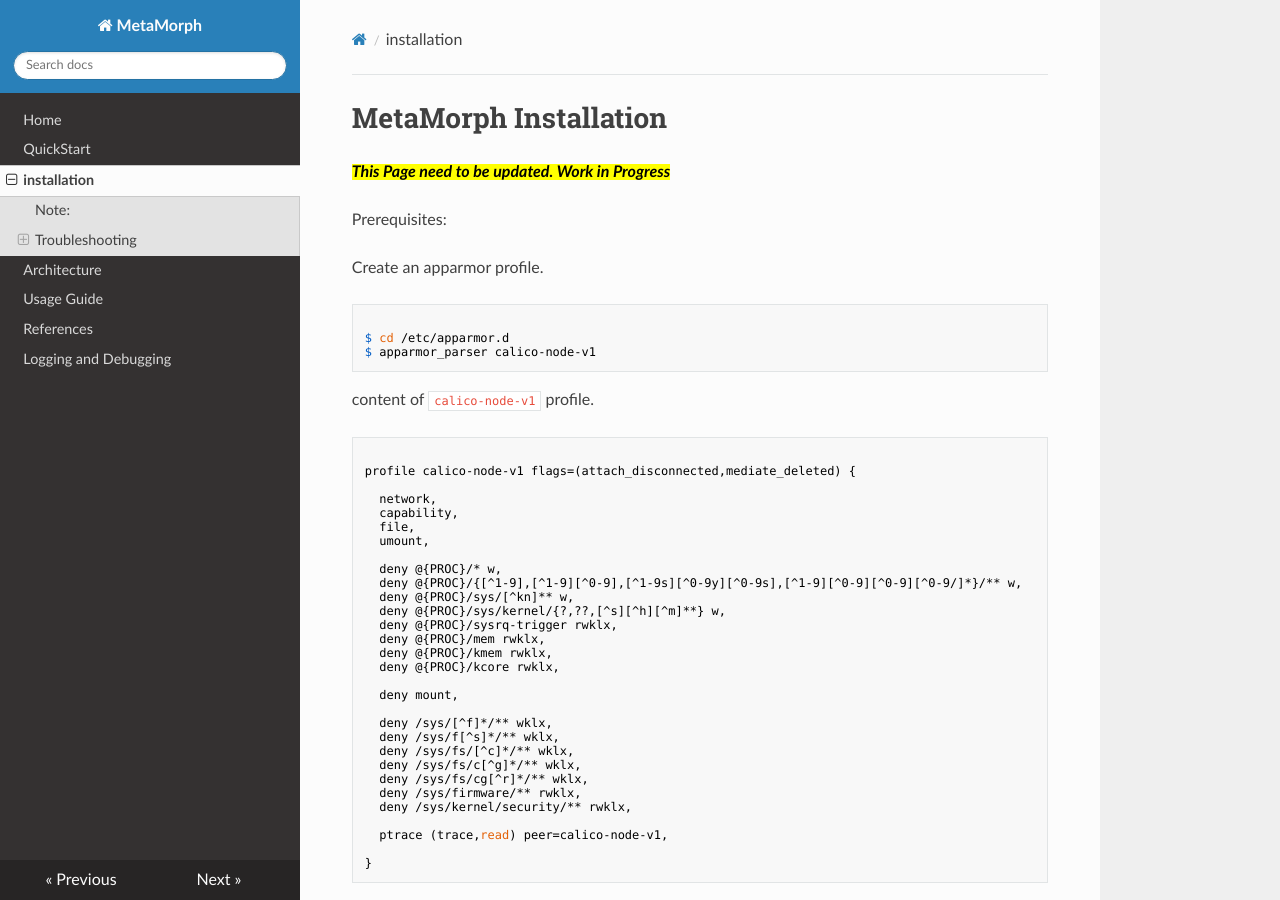
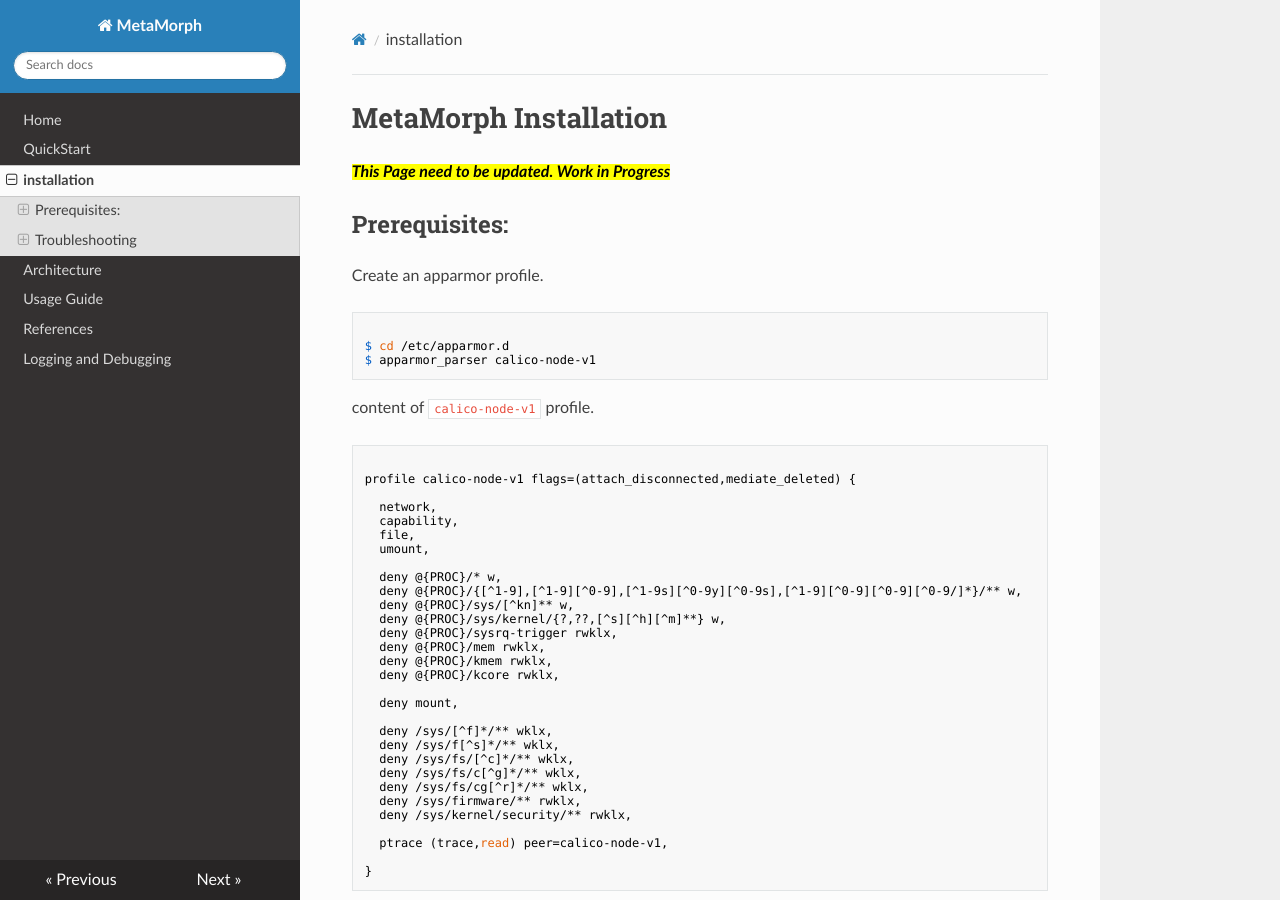
Before and after one commit to aneeshep/metamorph-docs, an MkDocs documentation site: the page built from docs/installation.md, in a window 1280 px wide and 900 px high. Built offline with MkDocs 1.6.1, drawn with Linux system fonts in a browser that asks for light colours; nearby versions of some CDN libraries.

Commit message:
Update 'docs/installation.md'

```diff
--- a/docs/installation.md
+++ b/docs/installation.md
@@ -2,7 +2,7 @@
 <mark>*This Page need to be updated. Work in Progress*</mark>
 
 
-Prerequisites:
+## Prerequisites:
 
 Create an apparmor profile.
 <pre><code>
@@ -882,7 +882,6 @@ Example Key: Ba93fd04aa3e2f553858bd5e9f795c1bba7e6ac814e73602624c2abce3b423af2a1
 
 
 
-
 Run genesis.sh
 <pre><code>
 $ cd nyc_bundle
```
